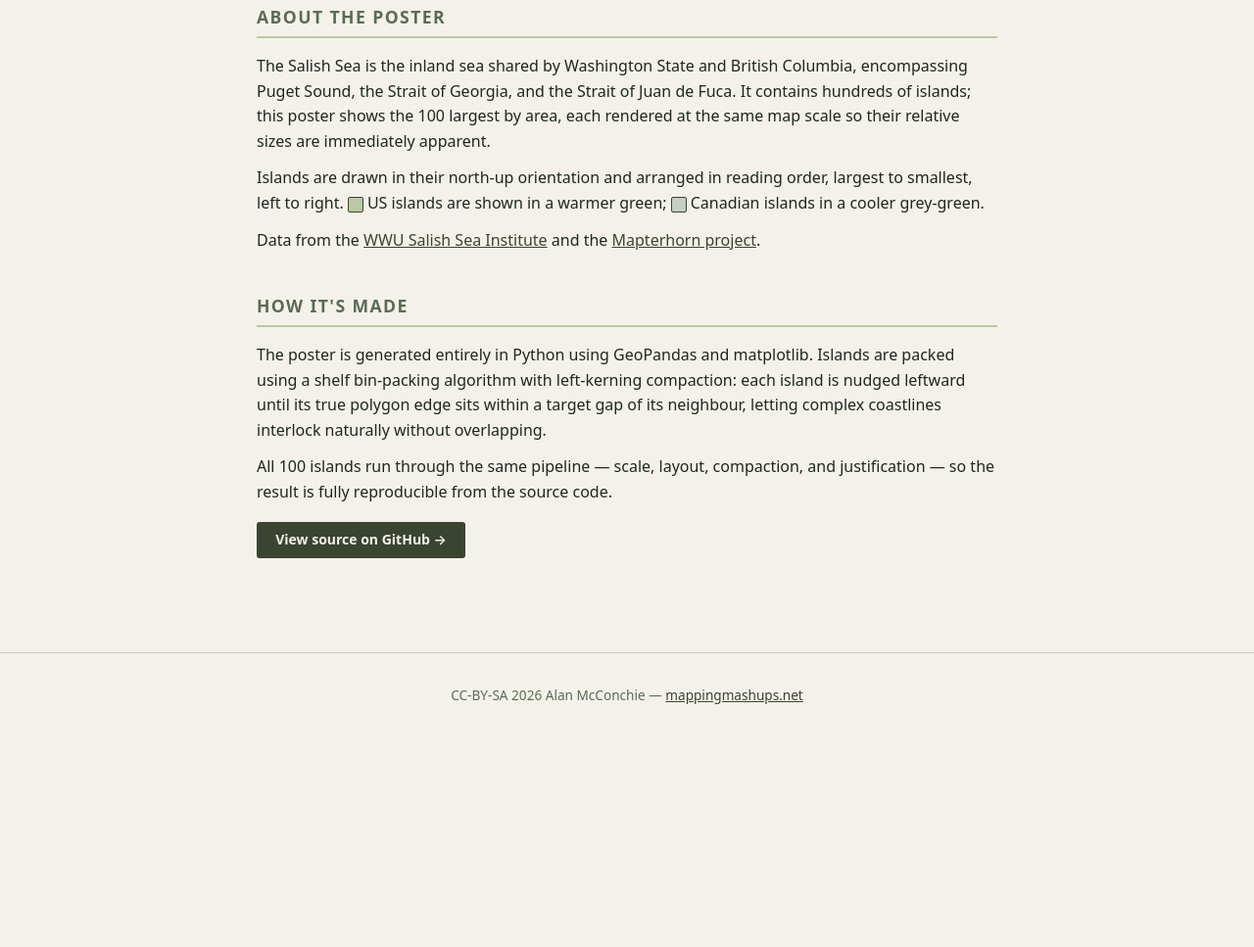
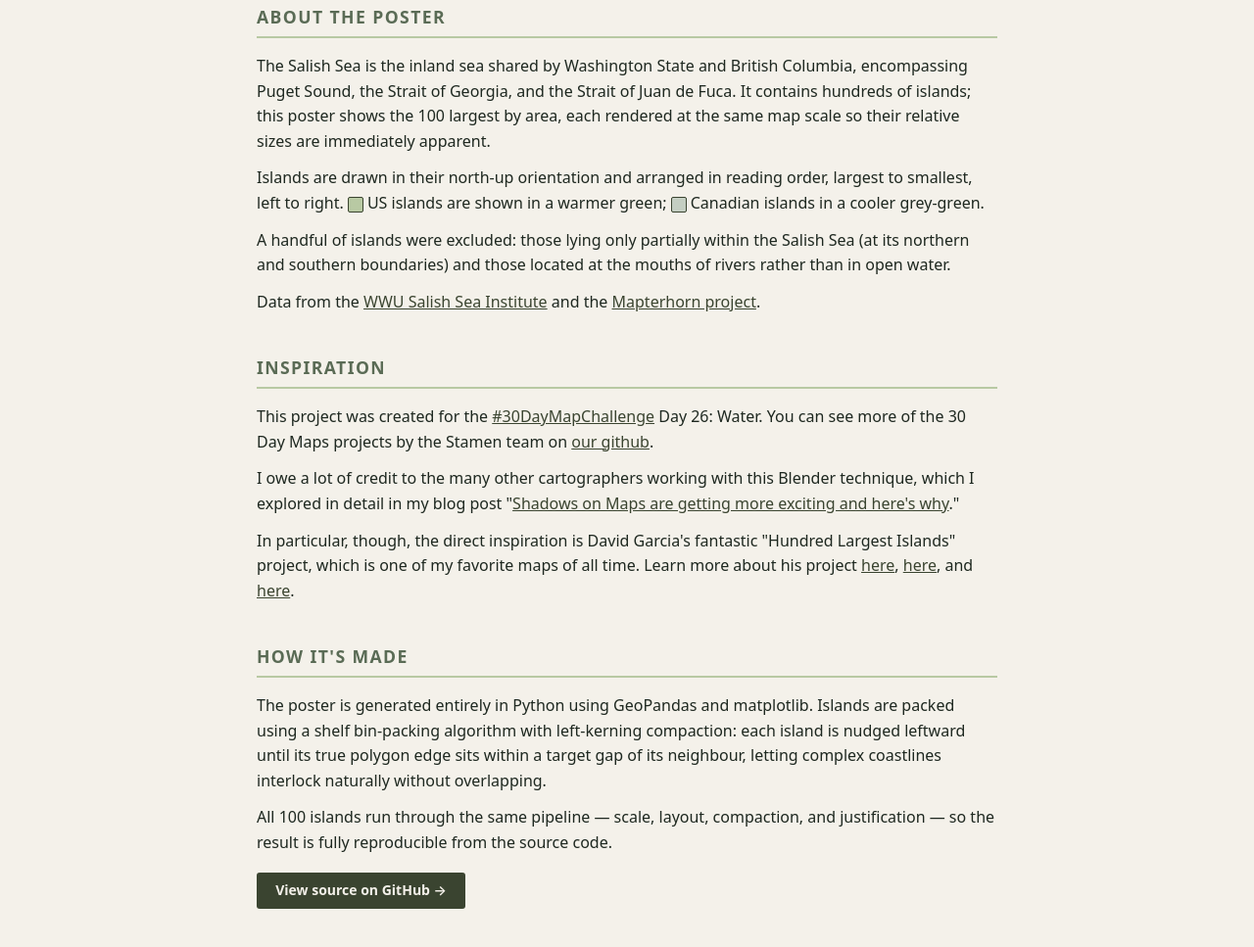
Before and after one commit to mappingmashups/islands-of-the-salish-sea, a plain HTML site: page index.html in a window 1280 px wide. Shown: the part 1152-2119 px from the top of the page at 98% size. Before the commit the page ends 1905 px from the top, so only its background shows below. Drawn offline with Linux system fonts and the light colour scheme.

Commit message:
Add Inspiration section and island-exclusion note to index.html
Co-Authored-By: Claude Sonnet 4.6 <noreply@anthropic.com>

```diff
--- a/index.html
+++ b/index.html
@@ -135,8 +135,36 @@
             islands in a cooler grey-green.
         </p>
         <p>
+            A handful of islands were excluded: those lying only partially within the Salish Sea
+            (at its northern and southern boundaries) and those located at the mouths of rivers
+            rather than in open water.
+        </p>
+        <p>
             Data from the <a href="https://salishseainstitute.wwu.edu/">WWU Salish Sea Institute</a>
             and the <a href="https://github.com/maptiler/mapterhorn">Mapterhorn project</a>.
+        </p>
+    </section>
+
+    <section>
+        <h2>Inspiration</h2>
+        <p>
+            This project was created for the
+            <a href="https://30daymapchallenge.com/">#30DayMapChallenge</a>
+            Day 26: Water. You can see more of the 30 Day Maps projects by the Stamen team on
+            <a href="https://stamen.github.io/30-day-map-challenge-2026/">our github</a>.
+        </p>
+        <p>
+            I owe a lot of credit to the many other cartographers working with this Blender technique,
+            which I explored in detail in my blog post
+            "<a href="https://stamen.com/shadows-on-maps-are-getting-a-lot-more-exciting-and-heres-why/">Shadows on Maps are getting more exciting and here's why</a>."
+        </p>
+        <p>
+            In particular, though, the direct inspiration is David Garcia's fantastic
+            "Hundred Largest Islands" project, which is one of my favorite maps of all time.
+            Learn more about his project
+            <a href="https://mymodernmet.com/hundred-largest-islands-of-the-world-david-garcia/">here</a>,
+            <a href="https://www.atlasobscura.com/articles/what-are-the-100-largest-islands-in-the-world">here</a>,
+            and <a href="https://www.patreon.com/mapmakerdavid/posts/how-to-get-print-23379572">here</a>.
         </p>
     </section>
 
```
